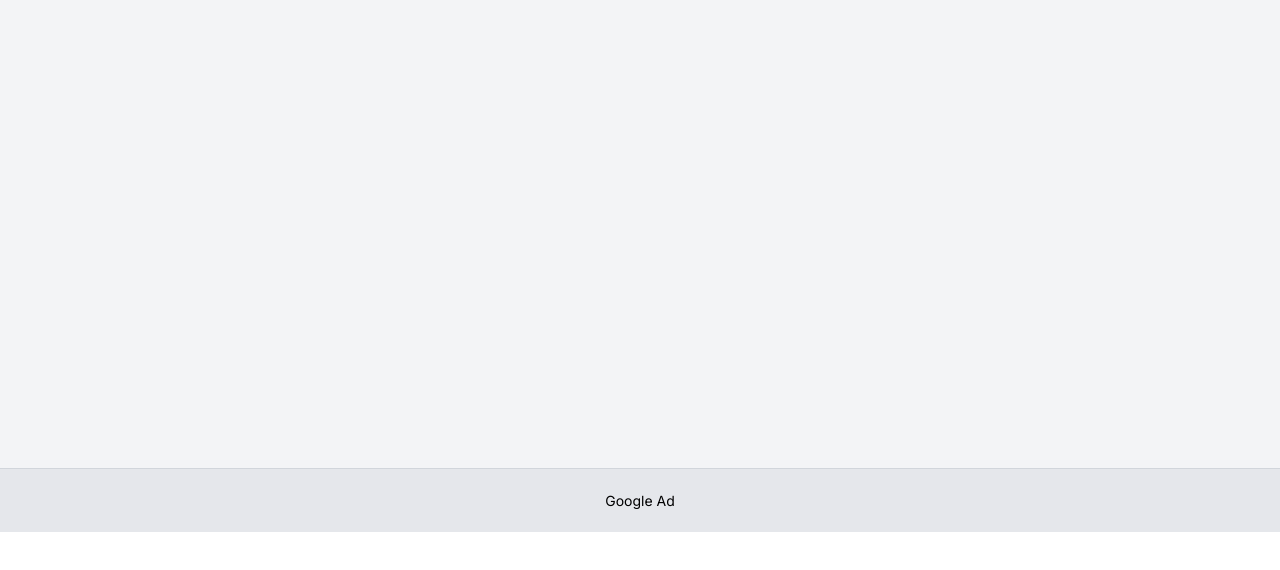
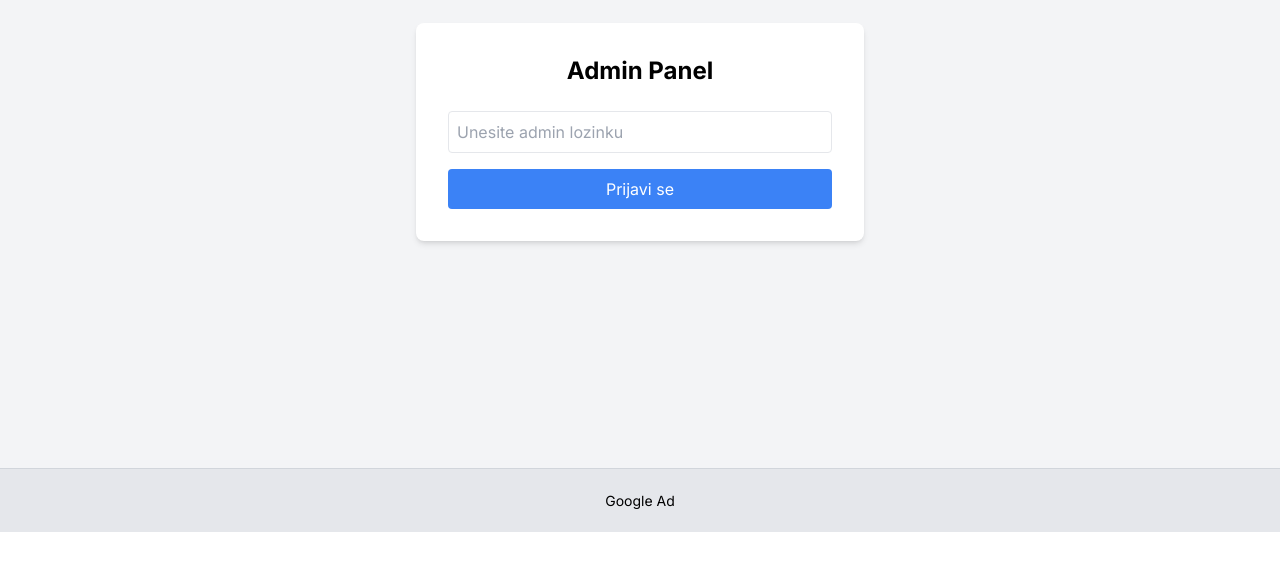
Before and after one commit to MrHouse111/staklopati, a Next.js app: page /admin in a window 1280 px wide. Shown: the part 268-838 px from the top of the page. Built offline with nearby package versions, Linux system fonts and the light colour scheme.

Commit message:
update page.jsx

```diff
--- a/src/app/admin/page.jsx
+++ b/src/app/admin/page.jsx
@@ -1,5 +1,5 @@
 "use client";
-import React, { useState, useEffect } from "react";
+import React, { useState, useEffect } from "react"; // <--- Proveri da li OVO stoji tačno ovako!
 
 function MainComponent() {
   const [isAuthenticated, setIsAuthenticated] = useState(false);
@@ -13,7 +13,6 @@ function MainComponent() {
   const [city, setCity] = useState("Nova Pazova");
   const [address, setAddress] = useState("");
   const [phone, setPhone] = useState("");
-  // NOVI STATE: Za radno vreme
   const [openingTime, setOpeningTime] = useState("08:00");
   const [closingTime, setClosingTime] = useState("23:00");
 
@@ -39,7 +38,7 @@ function MainComponent() {
 
   useEffect(() => {
     if (isAuthenticated) {
-        // Učitavanje restorana za oba taba (Restorani i Meni)
+        // Učitavanje restorana za oba taba
         loadRestaurants();
     }
   }, [isAuthenticated]);
@@ -93,7 +92,6 @@ function MainComponent() {
     setRestaurantLoading(true);
     setRestaurantError("");
     try {
-      // PROSLEĐUJEMO NOVE TIME VREDNOSTI
       await fetch("/api/admin/restaurants", {
         method: "POST",
         headers: { "Content-Type": "application/json" },
@@ -118,7 +116,7 @@ function MainComponent() {
     setRestaurantLoading(false);
   };
 
-  // --- NOVA FUNKCIJA: OTVARANJE MODALA ---
+  // --- OTVARANJE MODALA ---
   const openEditModal = (restaurant) => {
     // Parsiramo HOURS polje (npr. "08:00 - 23:00") na dve vrednosti
     const [openTime, closeTime] = (restaurant.hours || "08:00 - 23:00").split(' - ');
@@ -130,7 +128,7 @@ function MainComponent() {
     setIsEditModalOpen(true);
   };
 
-  // --- NOVA FUNKCIJA: AŽURIRANJE RESTORANA ---
+  // --- AŽURIRANJE RESTORANA ---
   const handleUpdateRestaurant = async () => {
     if (!currentEditRest) return;
     setLoading(true);
@@ -175,7 +173,7 @@ function MainComponent() {
     }
   };
 
-  // --- OSTALE MENI FUNKCIJE SU ISTE ---
+  // --- MENI FUNKCIJE ---
   const handleAddCategory = async () => {
       if (!selectedRestForMenu || !newCategoryName) return;
       setMenuStatus("Dodavanje kategorije...");
@@ -229,7 +227,29 @@ function MainComponent() {
   if (!isAuthenticated) {
     return (
       <div className="min-h-screen bg-gray-100 flex items-center justify-center p-4">
-        {/* Login UI je nepromenjen */}
+        <div className="bg-white p-8 rounded-lg shadow-md w-full max-w-md">
+          <h1 className="text-2xl font-bold text-center mb-6 text-black">
+            Admin Panel
+          </h1>
+          <div className="space-y-4">
+            <input
+              type="password"
+              value={password}
+              onChange={(e) => setPassword(e.target.value)}
+              placeholder="Unesite admin lozinku"
+              className="w-full p-2 border rounded focus:outline-none focus:ring-2 focus:ring-blue-500 text-black"
+              onKeyPress={(e) => e.key === "Enter" && verifyPassword()}
+            />
+            {error && <p className="text-red-500 text-sm text-center">{error}</p>}
+            <button
+              onClick={verifyPassword}
+              disabled={loading}
+              className="w-full bg-blue-500 text-white py-2 rounded hover:bg-blue-600 transition-colors disabled:bg-blue-300"
+            >
+              {loading ? "Provera..." : "Prijavi se"}
+            </button>
+          </div>
+        </div>
       </div>
     );
   }
@@ -302,7 +322,7 @@ function MainComponent() {
               </div>
             )}
 
-            {/* TAB MENI I CENOVNIK (PRETHODNO SREĐEN) */}
+            {/* TAB MENI I CENOVNIK */}
             {activeTab === "menu" && (
                 <div>
                     <h2 className="text-xl font-bold mb-4">Uređivanje Menija</h2>
@@ -353,6 +373,40 @@ function MainComponent() {
                             </div>
                         </div>
                     )}
+
+                    {/* Pregled Menija */}
+                    {selectedRestForMenu && menuItems.length > 0 && (
+                        <div className="mt-8 border-t pt-4">
+                            <h3 className="font-semibold text-lg border-b pb-2 mb-4">Trenutni Meni</h3>
+
+                            {menuCategories.map(cat => {
+                                const items = menuItems.filter(i => i.category_id === cat.id);
+                                if (items.length === 0) return null;
+
+                                return (
+                                    <div key={cat.id} className="mb-6">
+                                        <h4 className="font-bold text-blue-600 mb-2 border-b-2 border-blue-100">{cat.name}</h4>
+                                        <div className="space-y-2">
+                                            {items.map(item => (
+                                                <div key={item.id} className="flex justify-between items-center p-2 bg-white rounded shadow-sm">
+                                                    <div>
+                                                        <span className="font-medium">{item.name}</span>
+                                                        {item.description && <span className="text-gray-500 text-sm ml-2">({item.description})</span>}
+                                                    </div>
+                                                    <div className="flex items-center gap-4">
+                                                        <span className="font-bold text-green-600">{item.price} RSD</span>
+                                                        <button onClick={() => handleDeleteItem(item.id)} className="text-red-500 text-xs hover:text-red-700 p-1 rounded">
+                                                            <i className="fas fa-trash-alt"></i>
+                                                        </button>
+                                                    </div>
+                                                </div>
+                                            ))}
+                                        </div>
+                                    </div>
+                                );
+                            })}
+                        </div>
+                    )}
                 </div>
             )}
 
@@ -360,9 +414,42 @@ function MainComponent() {
         </div>
       </div>
 
-      {/* MODAL ZA IZMENU RESTORANA */}
-      {/* NOVI MODAL UI (dodajemo ga ovde) */}
+      {/* MODAL ZA IZMENU RESTORANA (Moramo ga dodati na kraj return bloka) */}
+      {isEditModalOpen && currentEditRest && (
+        <div className="fixed inset-0 bg-black bg-opacity-50 flex items-center justify-center z-50 p-4">
+          <div className="bg-white p-6 rounded-lg shadow-2xl w-full max-w-lg">
+            <h2 className="text-xl font-bold mb-4">Izmeni: {currentEditRest.name}</h2>
+            <div className="grid grid-cols-2 gap-4 mb-4">
+                <label className="block text-sm font-medium pt-2">Ime:</label>
+                <input type="text" value={currentEditRest.name} onChange={e => setCurrentEditRest({...currentEditRest, name: e.target.value})} className="p-2 border rounded col-span-1" />
 
+                <label className="block text-sm font-medium pt-2">Grad:</label>
+                <select value={currentEditRest.city} onChange={e => setCurrentEditRest({...currentEditRest, city: e.target.value})} className="p-2 border rounded col-span-1">
+                    <option value="Nova Pazova">Nova Pazova</option><option value="Stara Pazova">Stara Pazova</option><option value="Banovci">Banovci</option>
+                </select>
+
+                <label className="block text-sm font-medium pt-2">Adresa:</label>
+                <input type="text" value={currentEditRest.address} onChange={e => setCurrentEditRest({...currentEditRest, address: e.target.value})} className="p-2 border rounded col-span-1" />
+
+                <label className="block text-sm font-medium pt-2">Telefon:</label>
+                <input type="text" value={currentEditRest.phone} onChange={e => setCurrentEditRest({...currentEditRest, phone: e.target.value})} className="p-2 border rounded col-span-1" />
+
+                <label className="block text-sm font-medium pt-2">Otvaranje:</label>
+                <input type="time" value={currentEditRest.openingTime} onChange={e => setCurrentEditRest({...currentEditRest, openingTime: e.target.value})} className="p-2 border rounded col-span-1" />
+
+                <label className="block text-sm font-medium pt-2">Zatvaranje:</label>
+                <input type="time" value={currentEditRest.closingTime} onChange={e => setCurrentEditRest({...currentEditRest, closingTime: e.target.value})} className="p-2 border rounded col-span-1" />
+            </div>
+
+            <div className="flex justify-end space-x-3">
+              <button onClick={() => setIsEditModalOpen(false)} className="bg-gray-300 text-gray-800 px-4 py-2 rounded">Odustani</button>
+              <button onClick={handleUpdateRestaurant} disabled={loading} className="bg-green-600 text-white px-4 py-2 rounded disabled:bg-green-300">
+                {loading ? 'Čuvanje...' : 'Sačuvaj izmene'}
+              </button>
+            </div>
+          </div>
+        </div>
+      )}
     </div>
   );
 }
```
